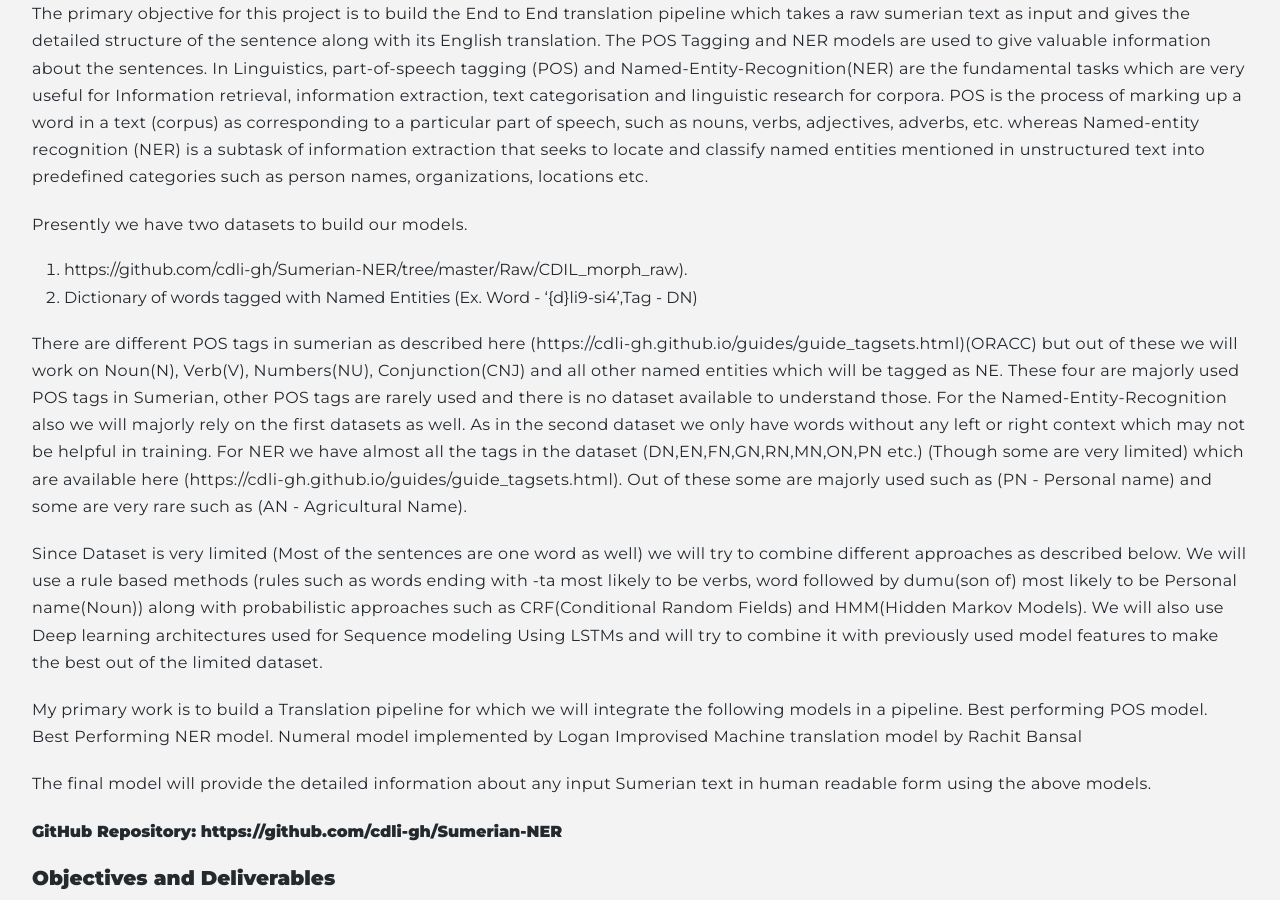
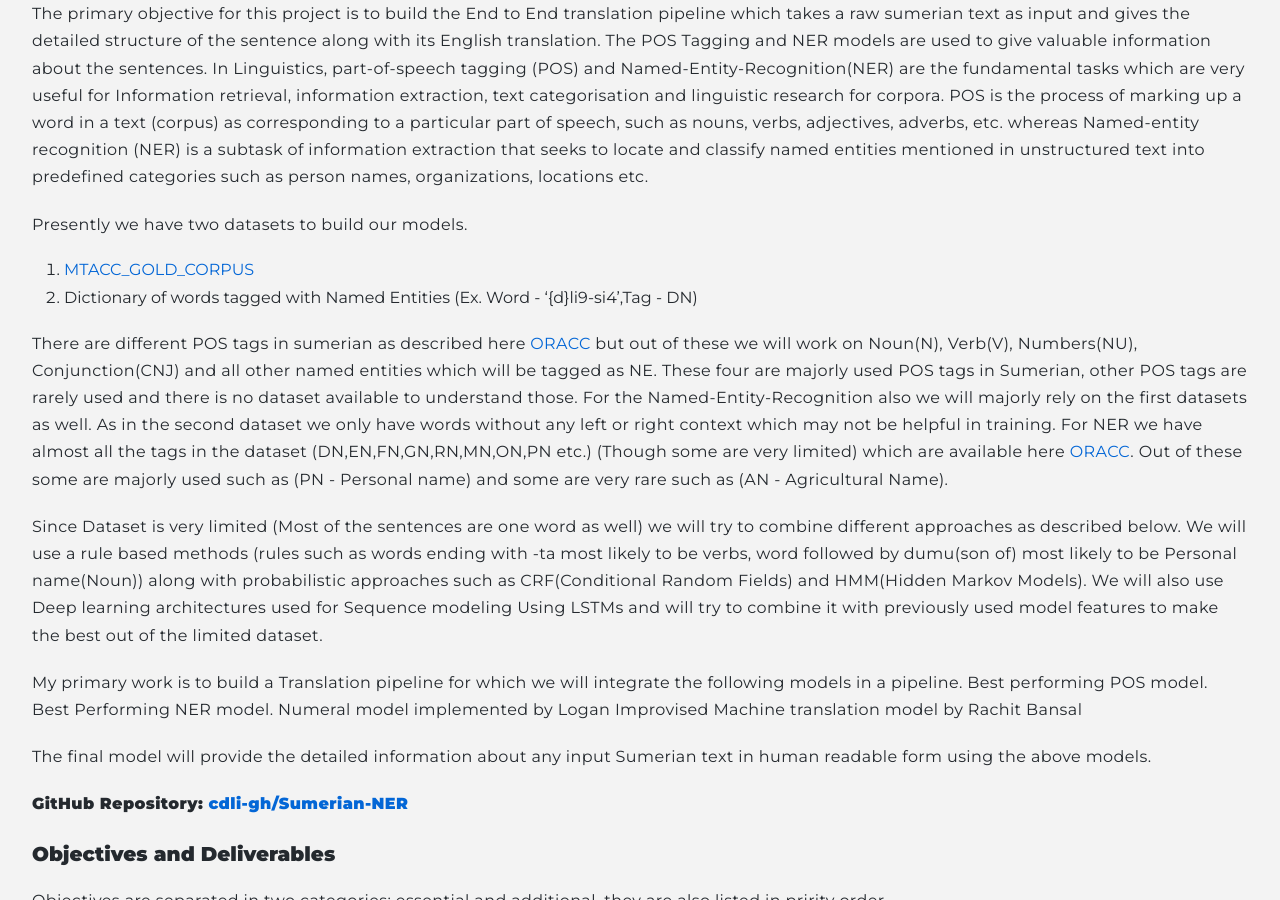
Before and after one commit to cdli-gh/blog, a Jekyll site: the page built from _blog/gsoc20/translation_pipeline/index.md, in a window 1280 px wide and 900 px high, scrolled down 416 px. Built offline with Jekyll 4.4.1, drawn with Linux system fonts in a browser that asks for light colours.

Commit message:
Update index.md

```diff
--- a/_blog/gsoc20/translation_pipeline/index.md
+++ b/_blog/gsoc20/translation_pipeline/index.md
@@ -9,10 +9,10 @@ tags: ["project","gsoc","gsoc2020","translation_pipeline","eval#1","week#2"]
 The primary objective for this project is to build the End to End translation pipeline which takes a raw sumerian text as input and gives the detailed structure of the sentence along with its English translation. The POS Tagging and NER models are used to give valuable information about the sentences. In Linguistics, part-of-speech tagging (POS) and Named-Entity-Recognition(NER) are the fundamental tasks which are very useful for Information retrieval, information extraction, text categorisation and linguistic research for corpora. POS is the process of marking up a word in a text (corpus) as corresponding to a particular part of speech, such as nouns, verbs, adjectives, adverbs, etc. whereas Named-entity recognition (NER) is a subtask of information extraction that seeks to locate and classify named entities mentioned in unstructured text into predefined categories such as person names, organizations, locations etc.
 
 Presently we have two datasets to build our models.
-1. https://github.com/cdli-gh/Sumerian-NER/tree/master/Raw/CDIL_morph_raw).
+1. [MTACC_GOLD_CORPUS](https://github.com/cdli-gh/Sumerian-NER/tree/master/Raw/CDIL_morph_raw)
 2. Dictionary of words tagged with Named Entities  (Ex. Word - '{d}li9-si4',Tag - DN)
 
-There are different POS tags in sumerian as described here (https://cdli-gh.github.io/guides/guide_tagsets.html)(ORACC) but out of these we will work on Noun(N), Verb(V), Numbers(NU), Conjunction(CNJ) and all other named entities which will be tagged as NE. These four are majorly used POS tags in Sumerian, other POS tags are rarely used and there is no dataset available to understand those. For the Named-Entity-Recognition also we will majorly rely on the first datasets as well. As in the second dataset we only have words without any left or right context which may not be helpful in training. For NER we have almost all the tags in the dataset (DN,EN,FN,GN,RN,MN,ON,PN etc.) (Though some are very limited) which are available here (https://cdli-gh.github.io/guides/guide_tagsets.html). Out of these some are majorly used such as (PN - Personal name) and some are very rare such as (AN - Agricultural Name).
+There are different POS tags in sumerian as described here [ORACC](https://cdli-gh.github.io/guides/guide_tagsets.html) but out of these we will work on Noun(N), Verb(V), Numbers(NU), Conjunction(CNJ) and all other named entities which will be tagged as NE. These four are majorly used POS tags in Sumerian, other POS tags are rarely used and there is no dataset available to understand those. For the Named-Entity-Recognition also we will majorly rely on the first datasets as well. As in the second dataset we only have words without any left or right context which may not be helpful in training. For NER we have almost all the tags in the dataset (DN,EN,FN,GN,RN,MN,ON,PN etc.) (Though some are very limited) which are available here [ORACC](https://cdli-gh.github.io/guides/guide_tagsets.html). Out of these some are majorly used such as (PN - Personal name) and some are very rare such as (AN - Agricultural Name).
 
 Since Dataset is very limited (Most of the sentences are one word as well) we will try to combine different approaches as described below. We will use a rule based methods (rules such as words ending with -ta most likely to be verbs, word followed by dumu(son of) most likely to be Personal name(Noun)) along with probabilistic approaches such as CRF(Conditional Random Fields) and HMM(Hidden Markov Models). We will also use Deep learning architectures used for Sequence modeling Using LSTMs and will try to combine it with previously used model features to make the best out of the limited dataset.
 
```
Also changed, not shown: other parts of _blog/gsoc20/translation_pipeline/index.md (+1 -1 lines).
